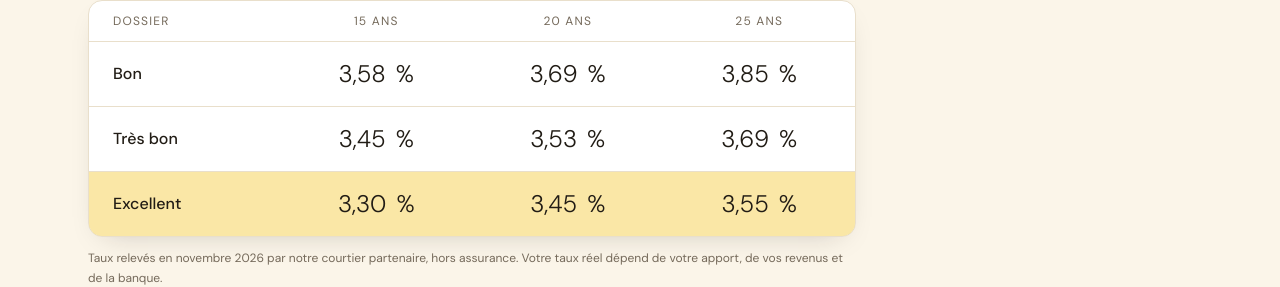
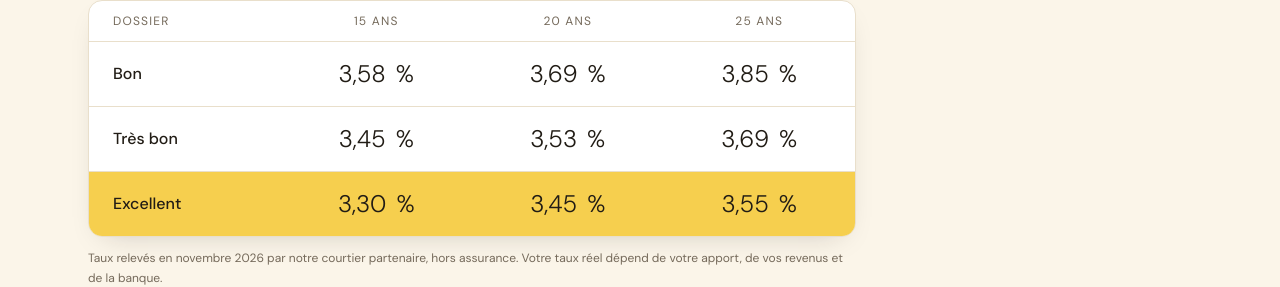
Before and after one commit to Emineve/atypic-portal, a Next.js app in the folder frontend/: page /financement in a window 1280 px wide. Shown: the part 1113-1400 px from the top of the page. Built offline with nearby package versions, Linux system fonts and the light colour scheme; no server answers; the database is empty.

Commit message:
Financement : ligne Excellent en jaune plein
Co-Authored-By: Claude Fable 5.2 <noreply@anthropic.com>
Claude-Session: https://claude.ai/code/session_015aKJiDLUy7h6cRtFn1LWuo

```diff
--- a/frontend/app/financement/page.tsx
+++ b/frontend/app/financement/page.tsx
@@ -54,7 +54,7 @@ export default function FinancementPage() {
               </thead>
               <tbody>
                 {RATES.tiers.map((t, i) => (
-                  <tr key={t.label} className={`border-t border-stone-200 ${i === RATES.tiers.length - 1 ? 'bg-[#F6CF4E]/50' : ''}`}>
+                  <tr key={t.label} className={`border-t border-stone-200 ${i === RATES.tiers.length - 1 ? 'bg-[#F6CF4E]' : ''}`}>
                     <th scope="row" className="px-4 py-4 text-left text-sm font-medium leading-snug text-stone-900 md:px-6 md:text-base">{t.label}</th>
                     {t.rates.map((r, j) => (
                       <td key={j} className="px-1 py-4 font-sans text-base font-light tabular-nums [word-spacing:0] text-stone-900 whitespace-nowrap md:text-2xl">{pct(r)}&nbsp;%</td>
```
